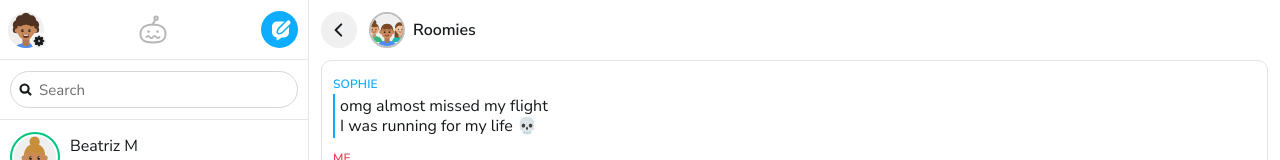
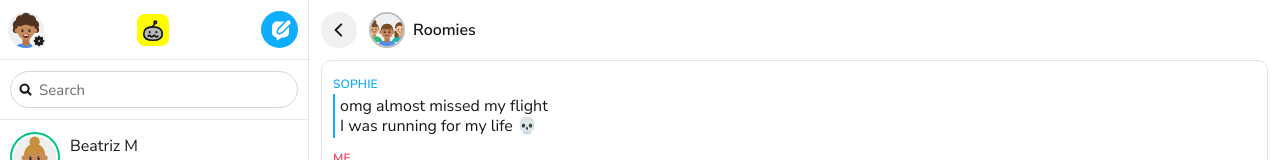
Before and after one commit to alan-d-smith/sstvchat, a React (Vite) app: page / in a window 1280 px wide. Shown: the top 160 px of the page. Built offline with nearby package versions, Linux system fonts and the light colour scheme.

Commit message:
feat(ui): put the logo on a yellow tile with a grey robot

```diff
--- a/index.html
+++ b/index.html
@@ -3,6 +3,7 @@
   <head>
     <meta charset="UTF-8" />
     <meta name="viewport" content="width=device-width, initial-scale=1, viewport-fit=cover" />
+    <link rel="icon" type="image/svg+xml" href="/favicon.svg" />
     <title>SSTV Chat</title>
   </head>
   <body>
--- a/src/components/Logo.tsx
+++ b/src/components/Logo.tsx
@@ -1,28 +1,28 @@
 /**
- * Original SSTV Chat mark: a pebble-shaped radio blob with a tilted antenna, dot eyes and a
- * sine-wave mouth. Outline only, coloured by `currentColor` (sidebar sets it to light grey).
+ * Original SSTV Chat mark: a pebble-shaped radio robot with a tilted antenna, dot eyes and a
+ * sine-wave mouth, filled grey with a dark outline on a yellow rounded square.
  */
 export function Logo({ size = 30 }: { size?: number }) {
   return (
-    <svg
-      className="logo"
-      width={size}
-      height={size}
-      viewBox="0 0 32 32"
-      fill="none"
-      stroke="currentColor"
-      strokeWidth={2}
-      strokeLinecap="round"
-      strokeLinejoin="round"
-      role="img"
-      aria-label="SSTV Chat"
-    >
-      <path d="M15.5 10.5 18.2 5.9" />
-      <circle cx="19.1" cy="4.3" r="1.7" />
-      <path d="M16 10.5c7.5 0 12.5 3.2 12.5 9.5S24.5 28.5 16 28.5 3.5 26.3 3.5 20 8.5 10.5 16 10.5z" />
-      <circle cx="11.5" cy="17.6" r="1.3" fill="currentColor" stroke="none" />
-      <circle cx="20.5" cy="17.6" r="1.3" fill="currentColor" stroke="none" />
-      <path d="M9.5 23q1.625-2.2 3.25 0t3.25 0 3.25 0 3.25 0" />
+    <svg className="logo" width={size} height={size} viewBox="0 0 32 32" role="img" aria-label="SSTV Chat">
+      <rect width="32" height="32" rx="8" fill="#FFFC00" />
+      <g
+        transform="translate(16 16.6) scale(0.74) translate(-16 -15.5)"
+        stroke="#111111"
+        strokeWidth={2.2}
+        strokeLinecap="round"
+        strokeLinejoin="round"
+      >
+        <path d="M15.5 10.5 18.2 5.9" fill="none" />
+        <circle cx="19.1" cy="4.3" r="1.7" fill="#B8B8B8" />
+        <path
+          d="M16 10.5c7.5 0 12.5 3.2 12.5 9.5S24.5 28.5 16 28.5 3.5 26.3 3.5 20 8.5 10.5 16 10.5z"
+          fill="#B8B8B8"
+        />
+        <circle cx="11.5" cy="17.6" r="1.4" fill="#111111" stroke="none" />
+        <circle cx="20.5" cy="17.6" r="1.4" fill="#111111" stroke="none" />
+        <path d="M9.5 23q1.625-2.2 3.25 0t3.25 0 3.25 0 3.25 0" fill="none" />
+      </g>
     </svg>
   );
 }
```
Also changed, not shown: public/favicon.svg (added).
